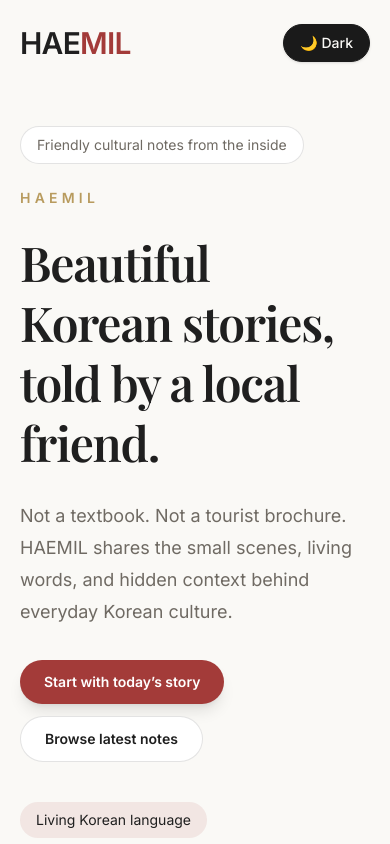
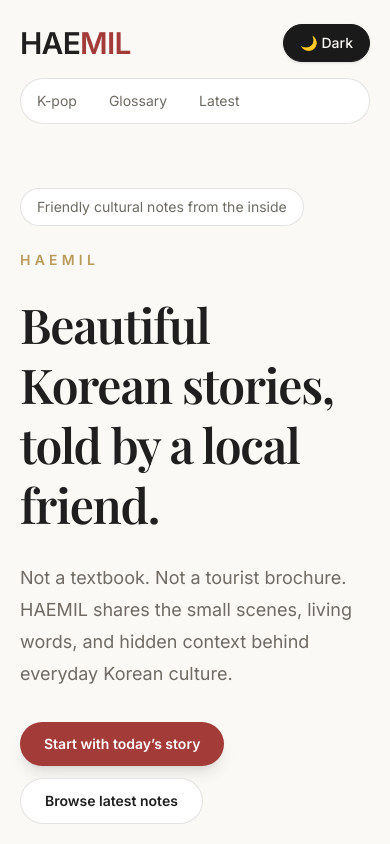
Before and after one commit to kjgusgh-source/korea-inside, a Next.js app: page / in a window 390 px wide. Shown: the top 844 px of the page. Built offline with nearby package versions, Linux system fonts and the light colour scheme; a web font is replaced by a local one.

Commit message:
Improve mobile header navigation

```diff
--- a/components/SiteHeader.tsx
+++ b/components/SiteHeader.tsx
@@ -7,7 +7,8 @@ type SiteHeaderProps = {
 
 export default function SiteHeader({ showNav = true }: SiteHeaderProps) {
   return (
-    <header className="flex items-center justify-between gap-4">
+    <header className="flex flex-col gap-4 md:flex-row md:items-center md:justify-between">
+      <div className="flex items-center justify-between gap-4">
         <Link href="/" className="group">
           <p className="text-3xl font-semibold tracking-tight md:text-4xl">
             HAE<span className="text-[var(--accent)]">MIL</span>
@@ -18,27 +19,40 @@ export default function SiteHeader({ showNav = true }: SiteHeaderProps) {
           </p>
         </Link>
 
-      <div className="flex items-center gap-3">
+        <div className="md:hidden">
+          <ThemeToggle />
+        </div>
+      </div>
+
+      <div className="flex w-full items-center justify-between gap-3 md:w-auto">
         {showNav && (
-          <nav className="hidden items-center gap-6 text-sm text-[var(--muted)] md:flex">
-            <Link href="/kpop" className="hover:text-[var(--accent)]">
+          <nav className="flex min-w-0 flex-1 items-center gap-2 overflow-x-auto rounded-full border border-[var(--border)] bg-[var(--surface)] p-1 text-sm text-[var(--muted)] md:flex-none md:gap-6 md:overflow-visible md:rounded-none md:border-0 md:bg-transparent md:p-0">
+            <Link
+              href="/kpop"
+              className="shrink-0 rounded-full px-3 py-2 hover:text-[var(--accent)] md:p-0"
+            >
               K-pop
             </Link>
 
             <Link
               href="/kpop/glossary"
-              className="hover:text-[var(--accent)]"
+              className="shrink-0 rounded-full px-3 py-2 hover:text-[var(--accent)] md:p-0"
             >
               Glossary
             </Link>
 
-            <Link href="/#latest" className="hover:text-[var(--accent)]">
+            <Link
+              href="/#latest"
+              className="shrink-0 rounded-full px-3 py-2 hover:text-[var(--accent)] md:p-0"
+            >
               Latest
             </Link>
           </nav>
         )}
 
+        <div className="hidden md:block">
           <ThemeToggle />
+        </div>
       </div>
     </header>
   );
```
Lines whose indentation alone changed are shown as unchanged.
